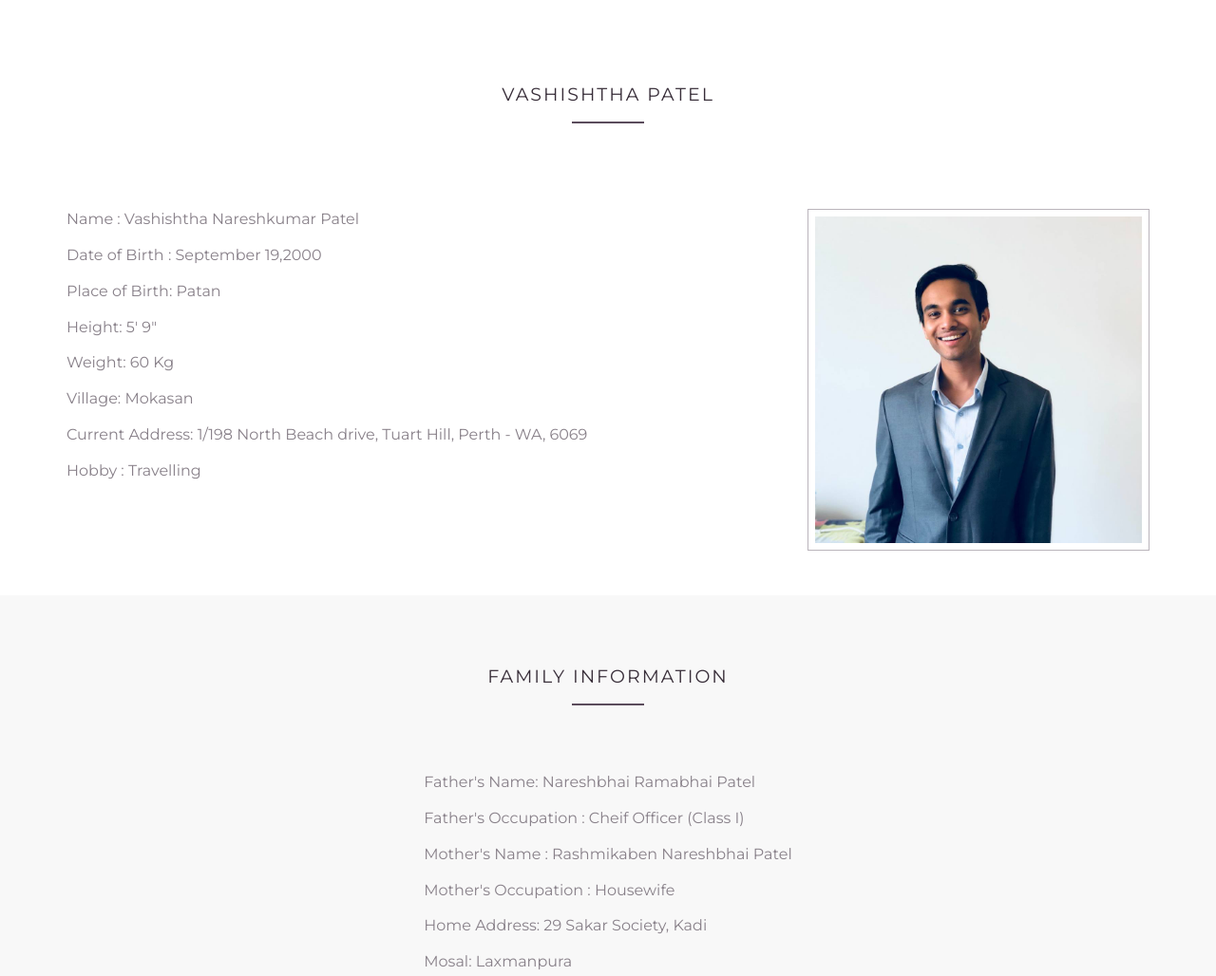
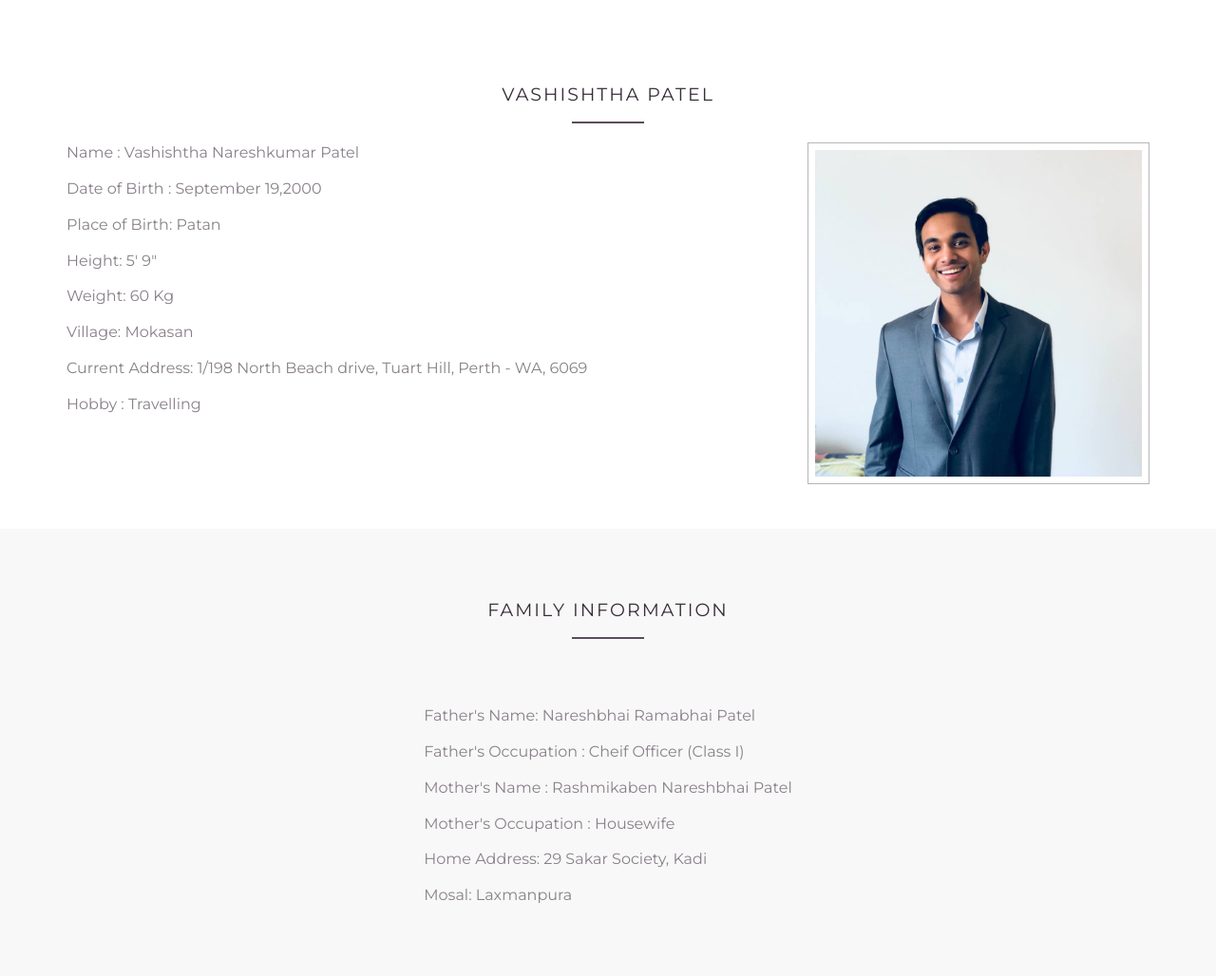
Before and after one commit to kashyap21/kashyap21.github.io, a plain HTML site: page index.html in a window 1280 px wide. Shown: the top 1028 px of the page at 95% size. Drawn offline with nearby package versions, Linux system fonts and the light colour scheme; some packages are replaced by stand-ins of ours; a script that the page names is missing.

Commit message:
Update main.css

```diff
--- a/css/main.css
+++ b/css/main.css
@@ -137,7 +137,7 @@ h5{
 }
 .heading{
 	text-align:center;
-	padding-bottom:70px;
+	padding-bottom:0px;
 }
 .heading .container{
 	padding-top:0px !important;
```
